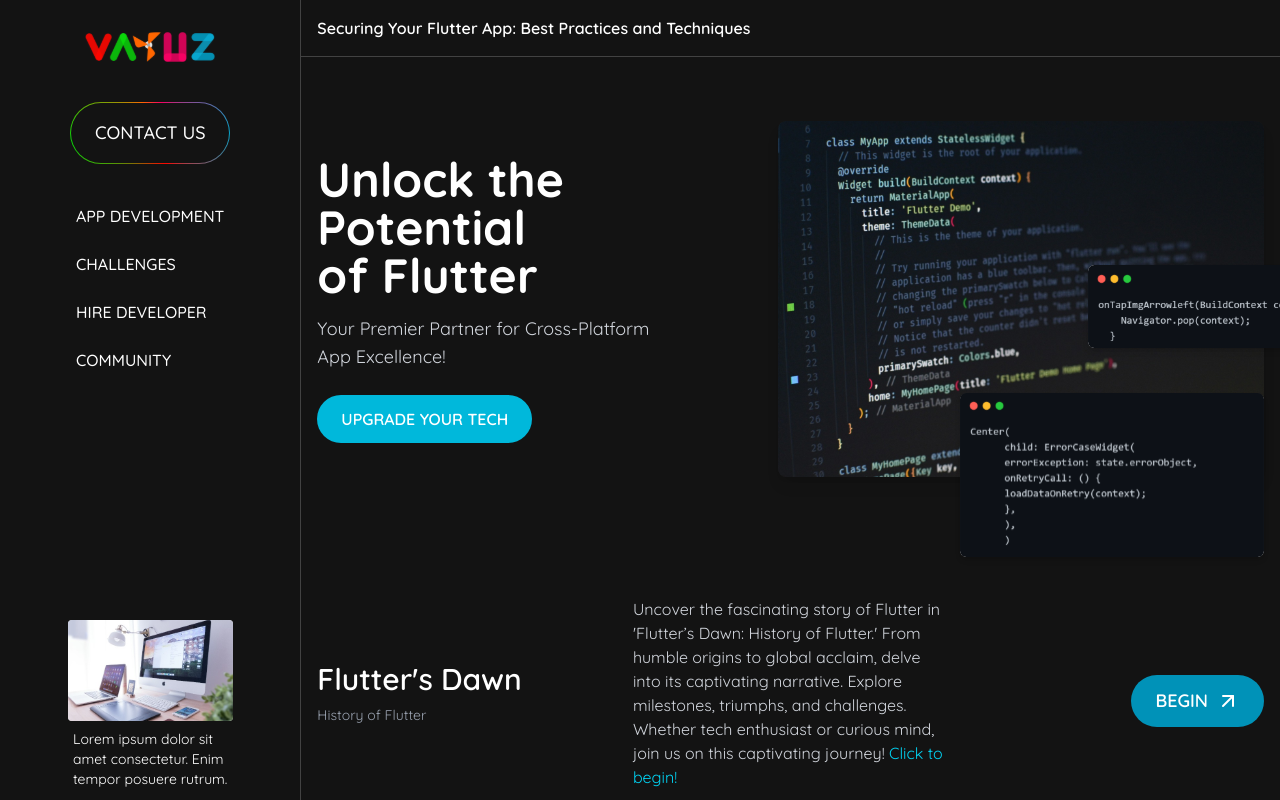
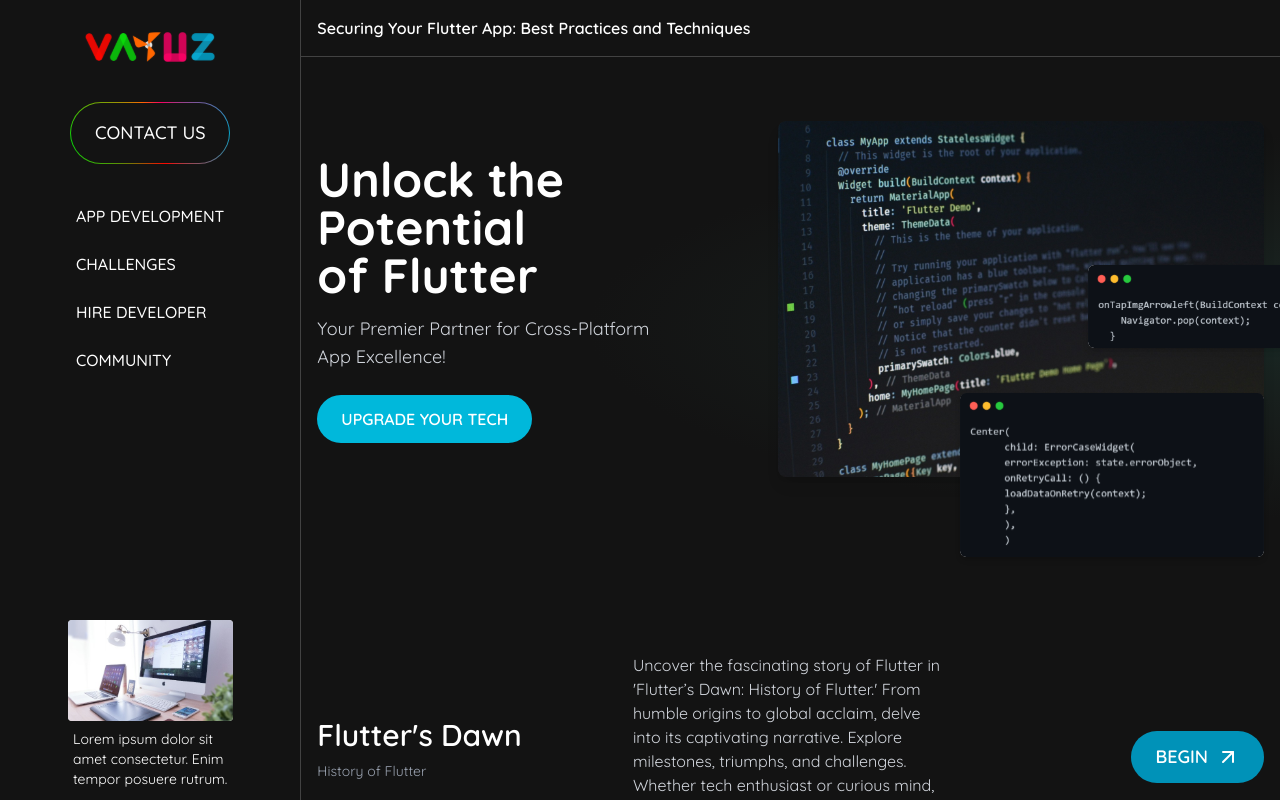
Before and after one commit to deveshcse/vayuzAssignment, a React (Vite) app: page / in a window 1280 px wide. Shown: the top 800 px of the page. Built offline with nearby package versions, Linux system fonts and the light colour scheme.

Commit message:
style: Update background color to #131313 across multiple components for consistency

```diff
--- a/src/App.jsx
+++ b/src/App.jsx
@@ -4,7 +4,7 @@
 
 function App() {
   return (
-    <div className="bg-red-400 max-w-screen min-h-screen ">
+    <div className="bg-[#131313] max-w-screen min-h-screen ">
       <Layout/>
     </div>
   );
--- a/src/components/AccordionItem.jsx
+++ b/src/components/AccordionItem.jsx
@@ -2,7 +2,7 @@
 
 const AccordionItem = ({ title, content, isOpen, onClick }) => {
   return (
-    <div className=" border-gray-700 pb-3 my-6">
+    <div className="bg-[#131313] border-gray-700 pb-3 my-6">
       <button
         onClick={onClick}
         className="w-full flex justify-between items-center text-left text-xl font-semibold text-white focus:outline-none"
--- a/src/components/ContactForm.jsx
+++ b/src/components/ContactForm.jsx
@@ -22,7 +22,7 @@
   };
 
   return (
-    <div className="col-span-2 flex-1 text-white max-w-md">
+    <div className="bg-[#131313] col-span-2 flex-1 text-white max-w-md">
       <h2 className="text-right text-5xl md:text-8xl font-serif font-semibold leading-tight mb-8 font-playfair">
         Connect <br /> With Us
       </h2>
--- a/src/components/ContactInfo.jsx
+++ b/src/components/ContactInfo.jsx
@@ -1,6 +1,6 @@
 const ContactInfo = () => {
   return (
-    <div className="col-span-3 text-white flex flex-col gap-30">
+    <div className="bg-[#131313] col-span-3 text-white flex flex-col gap-30">
       <div className="mt-10 flex gap-4 mb-8">
         <h4>Events</h4>
         <h4>Gen AI</h4>
--- a/src/components/ContactSection.jsx
+++ b/src/components/ContactSection.jsx
@@ -3,7 +3,7 @@
 
 const ContactSection = () => {
   return (
-    <section className=" px-6 md:px-16 py-10">
+    <section className=" bg-[#131313] px-6 md:px-16 py-10">
       <div className="flex flex-col md:grid grid-cols-5 justify-between gap-12">
         <ContactInfo />
         <ContactForm />
--- a/src/components/Footer.jsx
+++ b/src/components/Footer.jsx
@@ -2,7 +2,7 @@
 
 const Footer = () => {
   return (
-    <div className="mt-4 mb-10 flex items-center justify-start gap-4 p-4 bg-[#131313] text-white  font-medium">
+    <div className=" bg-[#131313] mt-4 mb-10 flex items-center justify-start gap-4 p-4 bg-[#131313] text-white  font-medium">
       <button>About</button>
       <button>Insights</button>
       <button>Community</button>
--- a/src/components/Header.jsx
+++ b/src/components/Header.jsx
@@ -2,7 +2,7 @@
 
 const Header = () => {
   return (
-    <div className="border-b border-white/20 w-full py-4">
+    <div className="bg-[#131313] border-b border-white/20 w-full py-4">
       <span className="p-4 text-white font-semibold">Securing Your Flutter App: Best Practices and Techniques</span>
     </div>
   );
--- a/src/components/HeroSection.jsx
+++ b/src/components/HeroSection.jsx
@@ -4,8 +4,8 @@
     <section className="">
 
       {/* <div className="bg-radial-[at_95%_50%] from-[#00ffd5]/20 to-[#131313] to-50% w-full h-full"> */}
-        <div className="text-white py-16 md:mx-4 flex flex-col md:flex-row items-center justify-start gap-4 relative">
-          <div className="col-span-2">
+        <div className="bg-radial-[at_100%_50%] from-[#00ffd5]/10  to-[#131313] to-50%  text-white py-16 md:px-4 flex flex-col md:flex-row items-center justify-start gap-4 relative pb-30">
+          <div className="">
             <h2 className="text-5xl font-bold mb-4">
               Unlock the Potential <br /> of Flutter
             </h2>
@@ -18,7 +18,7 @@
             </button>
           </div>
 
-          <div className="col-span-3 relative flex justify-center items-center  w-lg">
+          <div className=" relative flex justify-center items-center  w-lg">
             <img
               src="/Rectangle3.svg"
               alt="Main code block"
--- a/src/components/HistorySection.jsx
+++ b/src/components/HistorySection.jsx
@@ -3,7 +3,7 @@
 
 const HistorySection = () => {
   return (
-    <section className="w-full mx-auto flex flex-col md:grid grid-cols-3 items-center justify-between p-4 mt-10">
+    <section className="bg-[#131313] w-full mx-auto flex flex-col md:grid grid-cols-3 items-center justify-between p-4 mt-10">
       <div className="col-span-1 text-left text-white">
         <h2 className="text-3xl font-semibold">Flutter's Dawn</h2>
         <p className="mt-2 text-sm text-gray-400">History of Flutter</p>
--- a/src/components/Layout.jsx
+++ b/src/components/Layout.jsx
@@ -9,7 +9,7 @@
 
 const Layout = () => {
   return (
-    <div className="bg-[#131313] flex  h-full w-full ">
+    <div className="flex  h-full w-full ">
       <Sidebar />
       <div className="w-full">
         <Header />
@@ -24,3 +24,6 @@
 };
 
 export default Layout;
+
+
+//bg-[#131313]
--- a/src/components/ServiceSection.jsx
+++ b/src/components/ServiceSection.jsx
@@ -89,7 +89,7 @@
   };
 
   return (
-    <section className="px-4 text-white py-16">
+    <section className="bg-[#131313] px-4 text-white py-16">
       <div className=" mx-auto flex flex-col items-center text-center mb-12">
         <h2 className="text-4xl font-semibold mb-2">
           Our Dynamic Services Suite!
--- a/src/components/Sidebar.jsx
+++ b/src/components/Sidebar.jsx
@@ -1,6 +1,6 @@
 const Sidebar = () => {
   return (
-    <section className="border-r border-white/20 w-96 flex flex-col gap-6 justify-start items-center p-4">
+    <section className="bg-[#131313] border-r border-white/20 w-96 flex flex-col gap-6 justify-start items-center p-4">
       <div className="flex items-center mt-4">
         <img className="w-full" src="/vayuzLogo.svg" alt="Logo" />
       </div>
```
